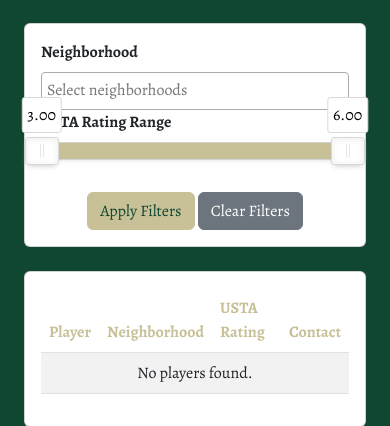
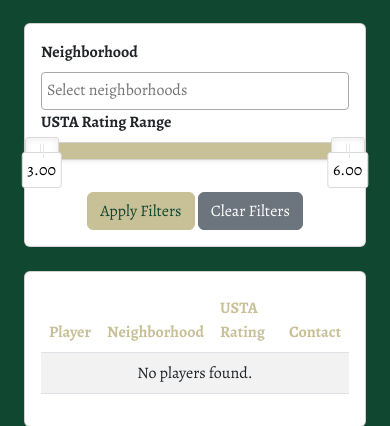
Before and after one commit to vicenteramirezg/miami-racket-club, a Django app: page /player-directory/ in a window 390 px wide. Shown: the part 169-595 px from the top of the page. Run offline with Django 5.2, Linux system fonts and the light colour scheme; data that the repository does not hold is empty; some libraries are stand-ins or nearby versions.

Commit message:
Fixed visual mobile slider issue.

```diff
--- a/miami_racket_club/rankings/templates/rankings/player_directory.html
+++ b/miami_racket_club/rankings/templates/rankings/player_directory.html
@@ -146,6 +146,12 @@
     .select2-container .select2-dropdown {
         color: black !important; /* Set font color inside the dropdown */
     }
+
+    /* Move noUiSlider tooltips to the bottom */
+    #usta_rating_range .noUi-tooltip {
+        bottom: -24px; /* Adjust this value as needed to position the tooltip */
+        top: auto; /* Override the default top positioning */
+    }
 </style>
 
 <!-- Add Font Awesome for phone icon and WhatsApp -->
```
